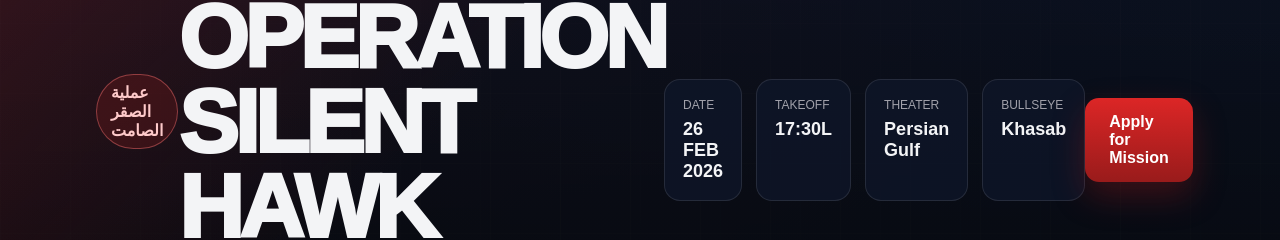
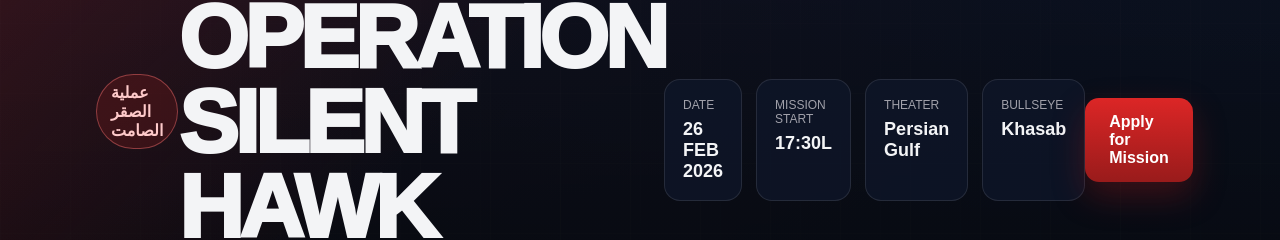
Before and after one commit to MG-ALOTAIBI/operation-silent-hawk, a React (Vite) app: page / in a window 1280 px wide. Shown: the part 187-427 px from the top of the page. Built offline with nearby package versions, Linux system fonts and the light colour scheme.

Commit message:
Update hero mission start time

```diff
--- a/src/App.jsx
+++ b/src/App.jsx
@@ -143,7 +143,7 @@ export default function App() {
               <strong>26 FEB 2026</strong>
             </div>
             <div>
-              <span>Takeoff</span>
+              <span>MISSION START</span>
               <strong>17:30L</strong>
             </div>
             <div>
```
